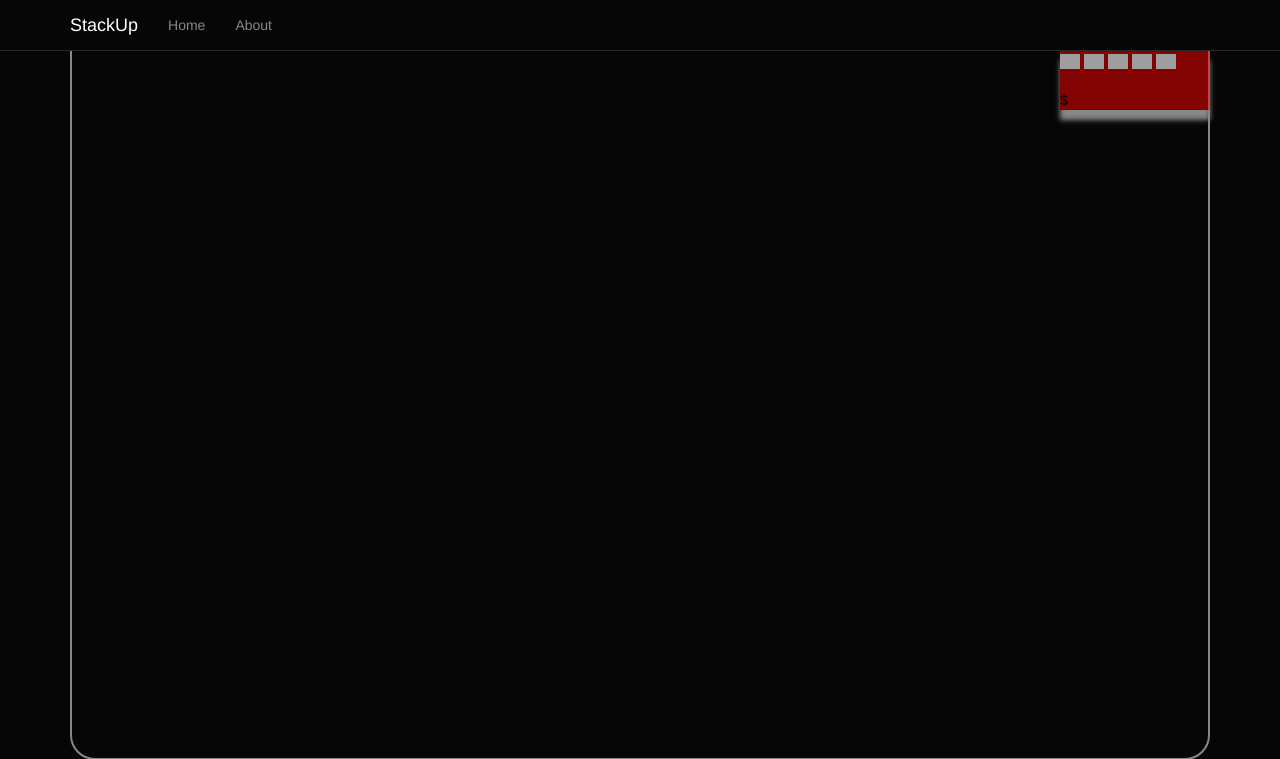
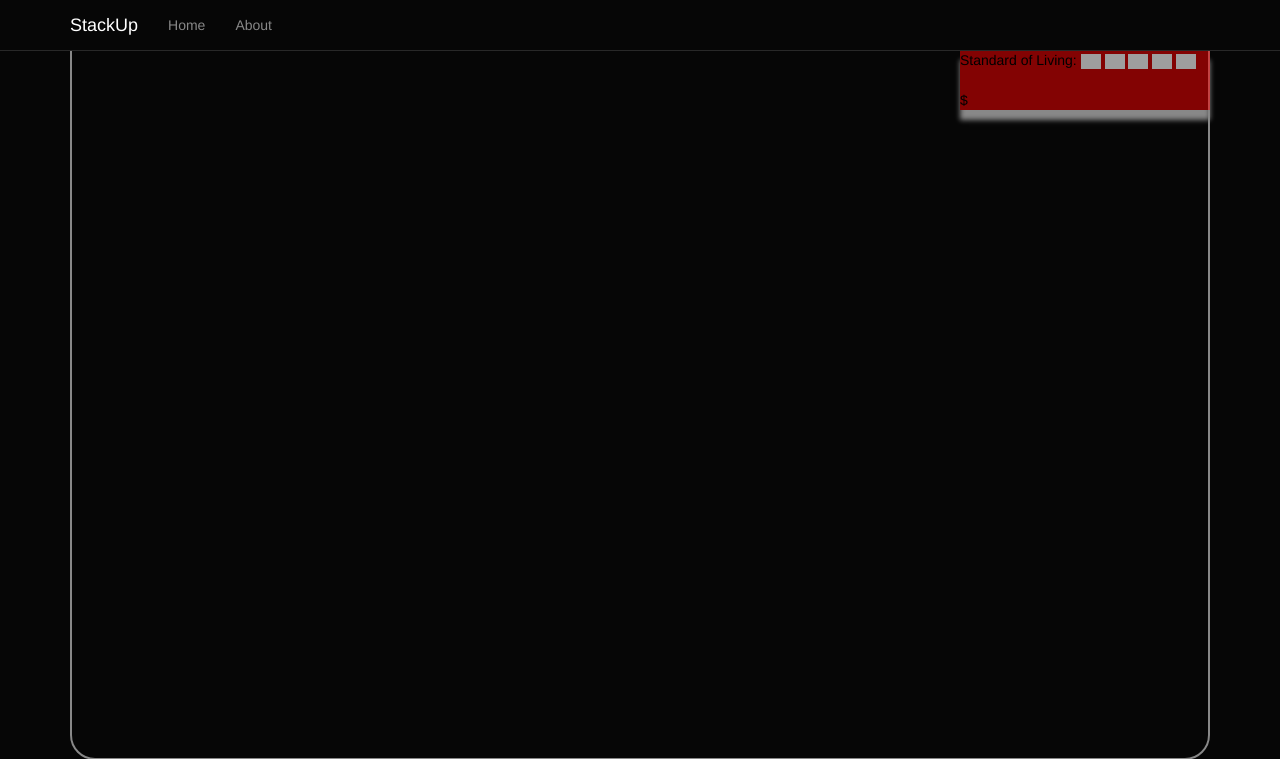
Before and after one commit to jpulec/stackup, a Django app: template stackup/templates/main/salary.html in a window 1280 px wide. Shown: the top 759 px of the page. Run offline with Django 3.2, Linux system fonts and the light colour scheme; the template is opened without the code that fills it: most values are stand-ins (such as "Sample title", 1, 10 or a date in 2020); some libraries are stand-ins or nearby versions; some web fonts are replaced; grey boxes are pictures that could not be loaded.

Commit message:
Added Standard of Living label in box

```diff
--- a/stackup/static/css/style.css
+++ b/stackup/static/css/style.css
@@ -64,7 +64,7 @@ html {
 
 #info {
     position:absolute;
-    width: 150px;
+    width: 250px;
     top:50px;
     right: 0px;
     z-index:1;
--- a/stackup/templates/main/salary.html
+++ b/stackup/templates/main/salary.html
@@ -33,7 +33,7 @@
 {% block body %}
     <div id="map-container">
 	<div id="info">
-		<span id="rating">
+		<span id="rating">Standard of Living:
 		<img src="http://www.freestockphotos.biz/pictures/15/15160/Illustration%2Bof%2Ba%2Bgold%2Bstar.png" id="oneStar" class="star"/>
 		<img src="http://www.freestockphotos.biz/pictures/15/15160/Illustration%2Bof%2Ba%2Bgold%2Bstar.png" id="twoStar" class="star"/>
 		<img src="http://www.freestockphotos.biz/pictures/15/15160/Illustration%2Bof%2Ba%2Bgold%2Bstar.png" id="threeStar" class="star"/>
```
